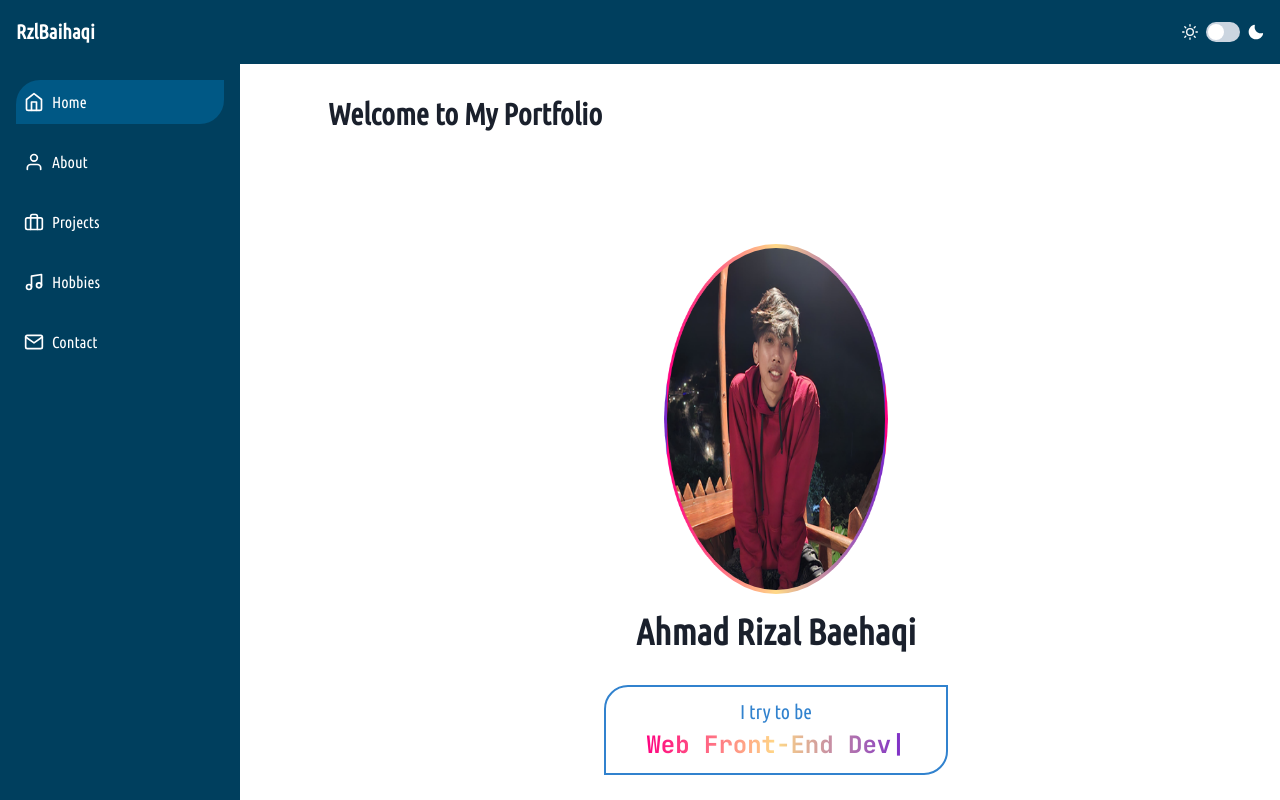
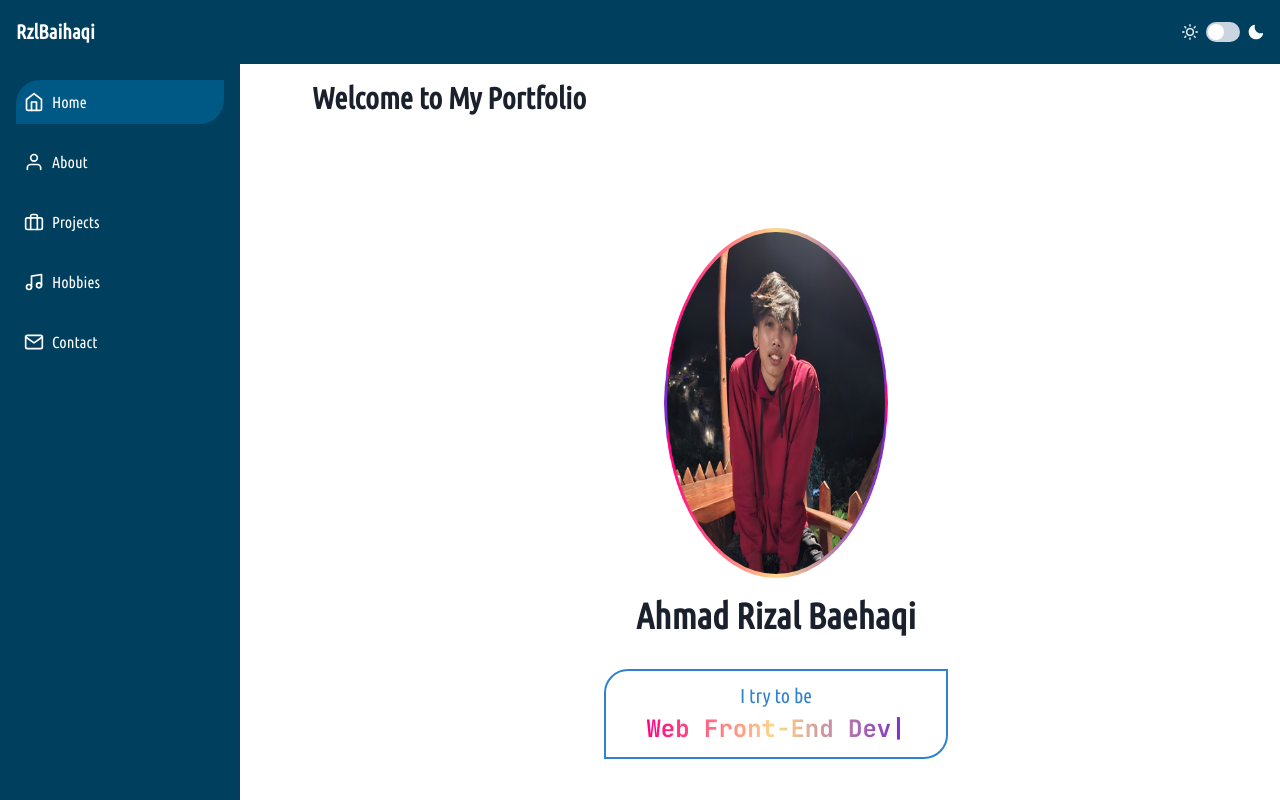
Before and after one commit to Arizalb/portfolio, a React (Create React App) app: page / in a window 1280 px wide. Shown: the top 800 px of the page. Built offline with nearby package versions, Linux system fonts and the light colour scheme.

Commit message:
add search and sort-by fitur

```diff
--- a/src/pages/Home.js
+++ b/src/pages/Home.js
@@ -32,7 +32,7 @@ const Home = () => {
     "linear(to-r, #7928CA, #FFD987, #FF0080)"
   );
   return (
-    <Box p={4}>
+    <Box>
       <Stack spacing={4}>
         <Heading as="h4" size="lg" mb={4}>
           Welcome to My Portfolio
```
Also changed, not shown: 1 other file (tests, documents, lock files or other folders).
